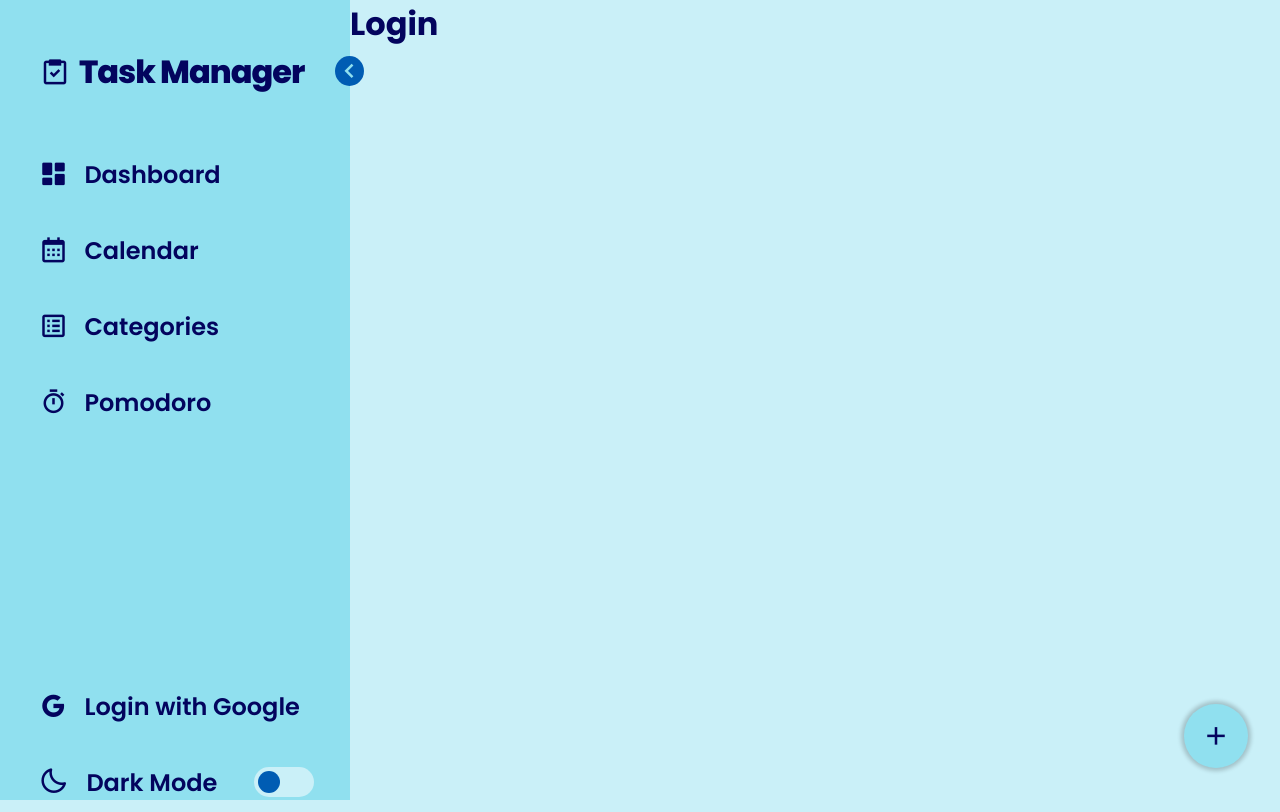
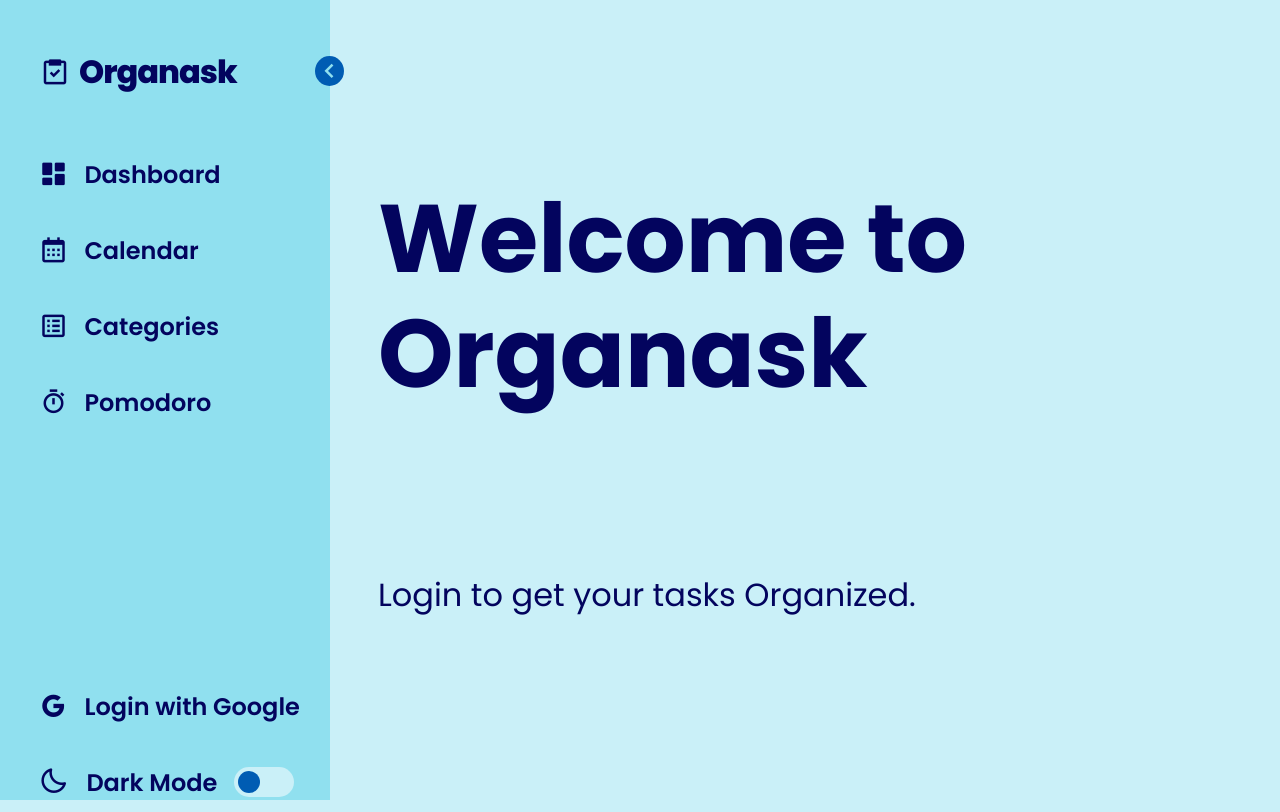
Before and after one commit to WaltsonZh/Organask, a React (Vite) app: page /login in a window 1280 px wide. Built offline with nearby package versions, Linux system fonts and the light colour scheme; no server answers; the database is empty.

Commit message:
setup login page

```diff
--- a/index.html
+++ b/index.html
@@ -4,7 +4,7 @@
     <meta charset="UTF-8" />
     <meta name="viewport" content="width=device-width, initial-scale=1.0" />
     <link href="https://unpkg.com/boxicons@2.1.4/css/boxicons.min.css" rel="stylesheet" />
-    <title>Task Manager</title>
+    <title>Organask</title>
   </head>
   <body>
     <div id="root"></div>
--- a/src/components/Sidebar.jsx
+++ b/src/components/Sidebar.jsx
@@ -57,7 +57,7 @@ export default function Sidebar(prop) {
     <div className={`Sidebar ${fold ? 'fold' : ''}`}>
       <div className='Sidebar--title'>
         <i className='bx bx-task'></i>
-        <span>Task Manager</span>
+        <span>Organask</span>
         <i className='bx bx-chevron-left toggle' onClick={toggleFold}></i>
       </div>
       <div className='Sidebar--menu'>
--- a/src/index.css
+++ b/src/index.css
@@ -59,7 +59,7 @@ body.Dark {
   background: var(--primary-color-light);
   color: var(--text-color);
   height: 100dvh;
-  width: 350px;
+  width: 400px;
   display: flex;
   flex-direction: column;
   padding: 2em 1em;
@@ -786,3 +786,25 @@ body.Dark .switch::before {
 .Modal .close:hover {
   background: var(--highlight-color);
 }
+
+.Login {
+  max-width: 950px;
+  padding: 3em;
+  align-items: center;
+  margin-left: auto;
+}
+
+.Login div {
+  display: grid;
+  gap: 10em;
+}
+
+.Login h1 {
+  font-size: 6em;
+  line-height: 1.2;
+}
+
+.Login h2 {
+  font-size: 2em;
+  font-weight: 400;
+}
--- a/src/layouts/Layout.jsx
+++ b/src/layouts/Layout.jsx
@@ -67,7 +67,7 @@ export default function Layout() {
           popup: { modal, setModal },
         }}
       />
-      <NavLink to='addtask' className={({ isActive }) => (isActive ? 'remove' : 'AddTask--btn')}>
+      <NavLink to='addtask' className={({ isActive }) => (isActive || !JSON.parse(localStorage.getItem('isLoggedIn')) ? 'remove' : 'AddTask--btn')}>
         <i className='bx bx-plus'></i>
       </NavLink>
     </>
--- a/src/pages/Login.jsx
+++ b/src/pages/Login.jsx
@@ -12,5 +12,12 @@ export const loader = ({ request }) => {
 }
 
 export default function Login() {
-  return <h1>Login</h1>
+  return (
+    <div className='Page Login'>
+      <div>
+        <h1>Welcome to Organask</h1>
+        <h2>Login to get your tasks Organized.</h2>
+      </div>
+    </div>
+  )
 }
```
